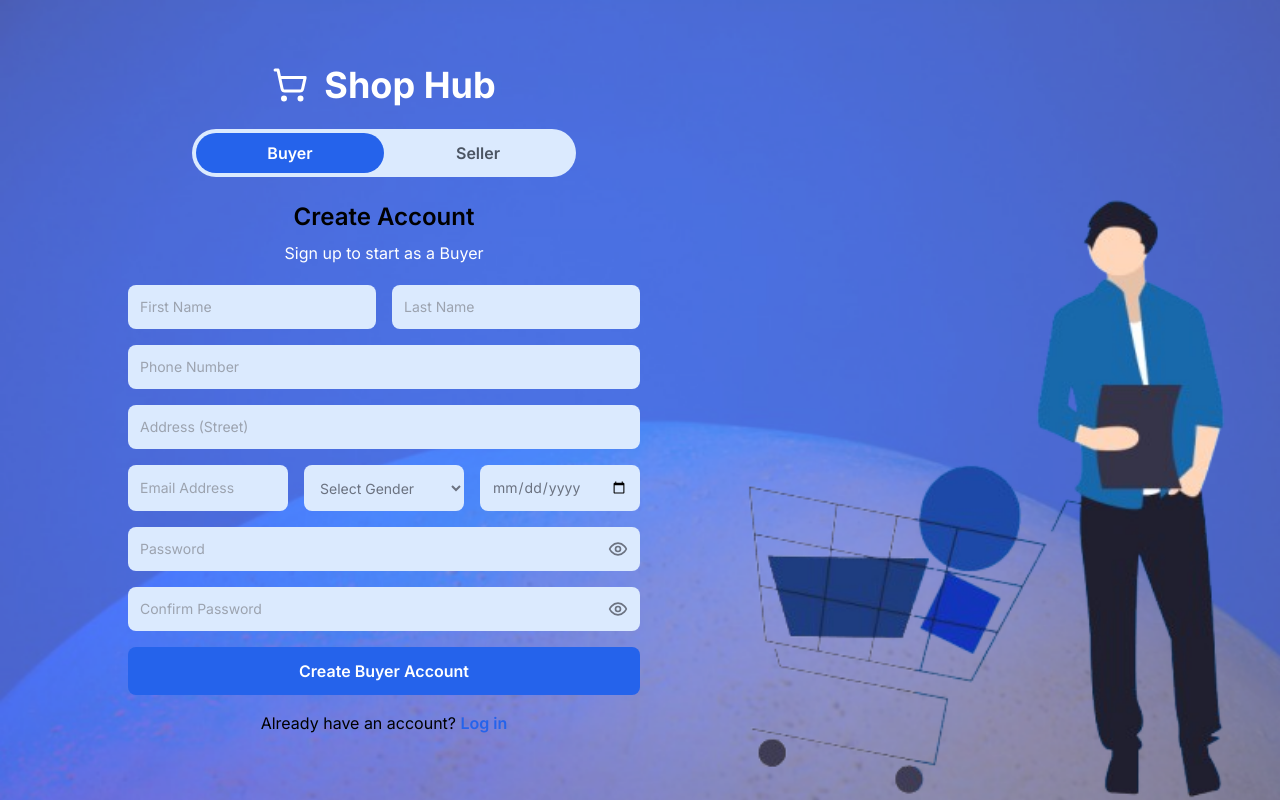
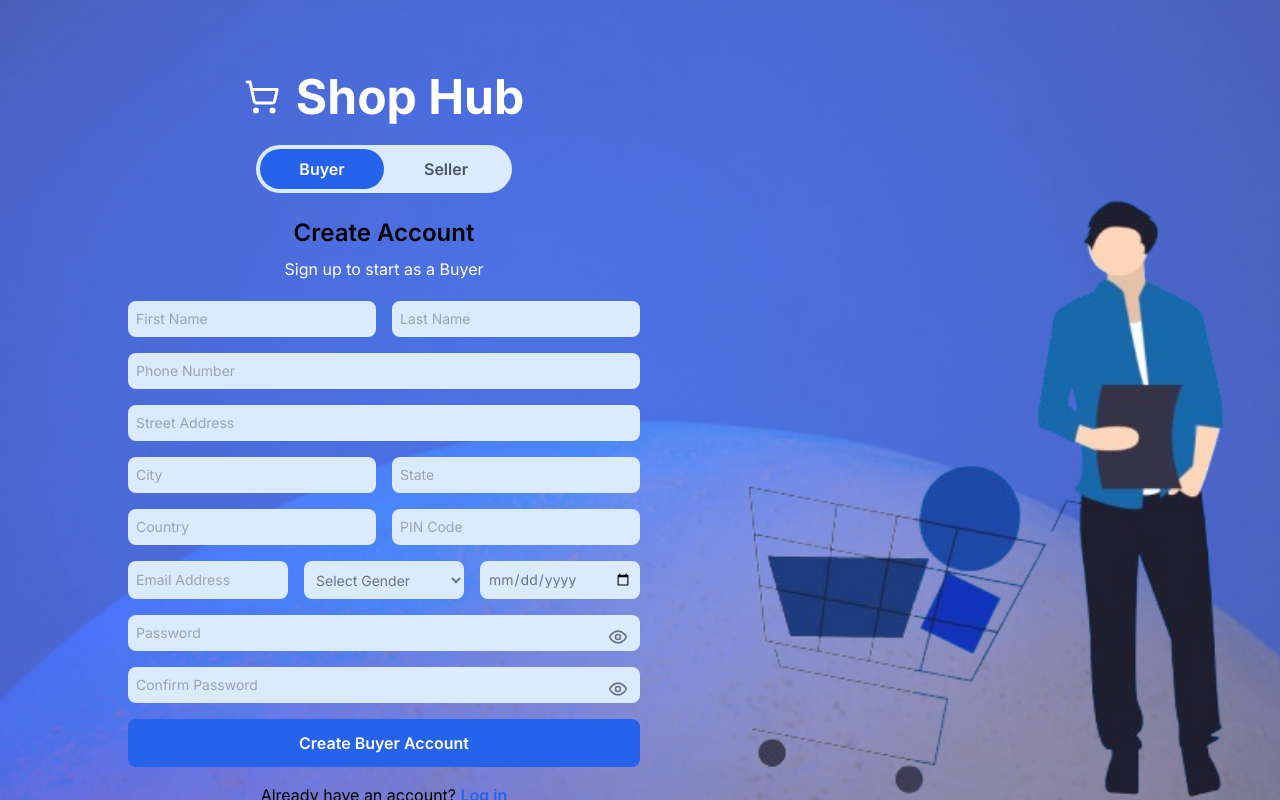
Before and after one commit to alayacruz/E-commerce, a React (Vite) app in the folder frontend/: page / in a window 1280 px wide. Both pictures are taken after a click on the button "Sign up". Built offline with nearby package versions, Linux system fonts and the light colour scheme.

Commit message:
addresses frrontend

```diff
--- a/frontend/src/pages/Login.tsx
+++ b/frontend/src/pages/Login.tsx
@@ -13,11 +13,16 @@ interface FormData {
   firstName: string;
   lastName: string;
   phone: string;
-  address: string;
+  street: string;
+  city: string;
+  state: string;
+  country: string;
+  pin: string;
   gstNumber?: string;
   gender: string;
   dob: string;
 }
+
 
 const LogIn: React.FC = () => {
   const navigate = useNavigate();
@@ -36,7 +41,11 @@ const LogIn: React.FC = () => {
     firstName: "",
     lastName: "",
     phone: "",
-    address: "",
+    street: "",
+    city: "",
+    state: "",
+    country: "",
+    pin: "",
     gstNumber: "",
     gender: "",
     dob: "",
@@ -94,13 +103,19 @@ const LogIn: React.FC = () => {
       const endpoint = "http://localhost:3000/auth/signup"; // Assuming your server route is /auth
 
       // Construct the body based on user type
-      const requestBody = {
+     const requestBody = {
         email: formData.email,
         password: formData.password,
         firstName: formData.firstName,
         lastName: formData.lastName,
-        phoneNum: formData.phone, // Match backend expectation
-        address: { street: formData.address, city: "City", state: "State", country: "Country", pin: "12345" }, // Match backend expectation for object
+        phoneNum: formData.phone,
+        address: {
+          street: formData.street,
+          city: formData.city,
+          state: formData.state,
+          country: formData.country,
+          pin: formData.pin
+        },
         isSeller: isSeller,
         gstNo: isSeller ? formData.gstNumber : undefined,
         gender: !isSeller ? formData.gender : undefined,
@@ -185,7 +200,11 @@ const LogIn: React.FC = () => {
       firstName: "",
       lastName: "",
       phone: "",
-      address: "",
+      street: "",
+      city: "",
+      state: "",
+      country: "",
+      pin: "",
       gender: "",
       dob: "",
       gstNumber: "",
@@ -193,19 +212,19 @@ const LogIn: React.FC = () => {
   };
 
   return (
-    <section className="flex flex-col md:flex-row items-center overflow-hidden justify-center min-h-screen bg-cover bg-center relative text-black"
+    <section className="flex flex-col md:flex-row items-center  overflow-x-hidden  justify-center min-h-9 bg-cover bg-center relative text-black"
     style={{ backgroundImage: `url(${login_hero})`, backgroundSize: 'cover', backgroundRepeat: 'no-repeat', height: '100vh' }}>
       <Toaster position="bottom-right" reverseOrder={false} />
       <div className="relative z-10 flex flex-col md:flex-row items-center justify-center w-full">
         {/* Left side - form */}
-        <div className="relative z-10 flex flex-col justify-center md:w-1/2 w-full h-screen  pl-20 md:pl-32 pr-10 md:pr-0 ml-50">
-          <div className="text-4xl font-bold text-center mb-6 text-white flex justify-center gap-4 items-center">
+        <div className="relative z-10 flex flex-col justify-center md:w-1/2 w-full pt-20  pl-20 md:pl-32 pr-10 md:pr-0 ml-50">
+          <div className="text-5xl font-bold text-center mb-6  text-white flex justify-center gap-4 items-center ">
             <ShoppingCart size={36} />
             Shop Hub
           </div>
 
           {/* Seller/Buyer Toggle */}
-          <div className="flex justify-center bg-blue-100 rounded-full p-1 mb-6 w-3/4 mx-auto">
+          <div className="flex justify-center bg-blue-100 rounded-full p-1 mb-6 w-2/4 mx-auto h-13 ">
             <button
               type="button"
               onClick={() => setIsSeller(false)}
@@ -244,7 +263,7 @@ const LogIn: React.FC = () => {
                   value={formData.firstName}
                   onChange={handleInputChange}
                   required
-                  className="w-full md:w-1/2 p-3 bg-blue-100 rounded-lg focus:outline-none focus:ring-2 focus:ring-blue-500 text-sm"
+                  className="w-full md:w-1/2 p-2 bg-blue-100 rounded-lg focus:outline-none focus:ring-2 focus:ring-blue-500 text-sm"
                 />
                 <input
                   type="text"
@@ -252,7 +271,7 @@ const LogIn: React.FC = () => {
                   placeholder="Last Name"
                   value={formData.lastName}
                   onChange={handleInputChange}
-                  className="w-full md:w-1/2 p-3 bg-blue-100 rounded-lg focus:outline-none focus:ring-2 focus:ring-blue-500 text-sm"
+                  className="w-full md:w-1/2 p-2 bg-blue-100 rounded-lg focus:outline-none focus:ring-2 focus:ring-blue-500 text-sm"
                 />
               </div>
 
@@ -263,18 +282,58 @@ const LogIn: React.FC = () => {
                 value={formData.phone}
                 onChange={handleInputChange}
                 required
-                className="w-full p-3 bg-blue-100 rounded-lg focus:outline-none focus:ring-2 focus:ring-blue-600 text-sm"
+                className="w-full p-2 bg-blue-100 rounded-lg focus:outline-none focus:ring-2 focus:ring-blue-600 text-sm"
               />
 
               <input
                 type="text"
-                name="address"
-                placeholder="Address (Street)"
-                value={formData.address}
+                name="street"
+                placeholder="Street Address"
+                value={formData.street}
                 onChange={handleInputChange}
                 required
-                className="w-full p-3 bg-blue-100 rounded-lg focus:outline-none focus:ring-2 focus:ring-blue-600 text-sm"
+                className="w-full p-2 bg-blue-100 rounded-lg focus:outline-none focus:ring-2 focus:ring-blue-600 text-sm"
               />
+              <div className="flex flex-col md:flex-row space-y-4 md:space-y-0 md:space-x-4">
+                <input
+                  type="text"
+                  name="city"
+                  placeholder="City"
+                  value={formData.city}
+                  onChange={handleInputChange}
+                  required
+                  className="w-full md:w-1/2 p-2 bg-blue-100 rounded-lg focus:outline-none focus:ring-2 focus:ring-blue-500 text-sm"
+                />
+                <input
+                  type="text"
+                  name="state"
+                  placeholder="State"
+                  value={formData.state}
+                  onChange={handleInputChange}
+                  required
+                  className="w-full md:w-1/2 p-2 bg-blue-100 rounded-lg focus:outline-none focus:ring-2 focus:ring-blue-500 text-sm"
+                />
+              </div>
+              <div className="flex flex-col md:flex-row space-y-4 md:space-y-0 md:space-x-4">
+                <input
+                  type="text"
+                  name="country"
+                  placeholder="Country"
+                  value={formData.country}
+                  onChange={handleInputChange}
+                  required
+                  className="w-full md:w-1/2 p-2 bg-blue-100 rounded-lg focus:outline-none focus:ring-2 focus:ring-blue-500 text-sm"
+                />
+                <input
+                  type="text"
+                  name="pin"
+                  placeholder="PIN Code"
+                  value={formData.pin}
+                  onChange={handleInputChange}
+                  required
+                  className="w-full md:w-1/2 p-2 bg-blue-100 rounded-lg focus:outline-none focus:ring-2 focus:ring-blue-500 text-sm"
+                />
+              </div>
             </>
           )}
 
@@ -290,14 +349,14 @@ const LogIn: React.FC = () => {
                   value={formData.email}
                   onChange={handleInputChange}
                   required
-                  className="w-full md:w-1/3 p-3 bg-blue-100 rounded-lg focus:outline-none focus:ring-2 focus:ring-blue-500 text-sm"
+                  className="w-full md:w-1/3 p-2 bg-blue-100 rounded-lg focus:outline-none focus:ring-2 focus:ring-blue-500 text-sm"
                 />
                 <select
                   name="gender"
                   value={formData.gender}
                   onChange={handleSelectChange}
                   required
-                  className="w-full md:w-1/3 p-3 bg-blue-100 rounded-lg focus:outline-none focus:ring-2 focus:ring-blue-600 text-sm text-gray-500"
+                  className="w-full md:w-1/3 p-2 bg-blue-100 rounded-lg focus:outline-none focus:ring-2 focus:ring-blue-600 text-sm text-gray-500"
                 >
                   <option value="" disabled>Select Gender</option>
                   <option value="male">Male</option>
@@ -311,7 +370,7 @@ const LogIn: React.FC = () => {
                   value={formData.dob}
                   onChange={handleInputChange}
                   required
-                  className="w-full md:w-1/3 p-3 bg-blue-100 rounded-lg focus:outline-none focus:ring-2 focus:ring-blue-500 text-sm text-gray-500"
+                  className="w-full md:w-1/3 p-2 bg-blue-100 rounded-lg focus:outline-none focus:ring-2 focus:ring-blue-500 text-sm text-gray-500"
                 />
               </>
             )}
@@ -326,7 +385,7 @@ const LogIn: React.FC = () => {
                   value={formData.email}
                   onChange={handleInputChange}
                   required
-                  className="w-full md:w-1/2 p-3 bg-blue-100 rounded-lg focus:outline-none focus:ring-2 focus:ring-blue-500 text-sm"
+                  className="w-full md:w-1/2 p-2 bg-blue-100 rounded-lg focus:outline-none focus:ring-2 focus:ring-blue-500 text-sm"
                 />
                 <input
                   type="text"
@@ -335,7 +394,7 @@ const LogIn: React.FC = () => {
                   value={formData.gstNumber || ""}
                   onChange={handleInputChange}
                   required
-                  className="w-full md:w-1/2 p-3 bg-blue-100 rounded-lg focus:outline-none focus:ring-2 focus:ring-blue-500 text-sm"
+                  className="w-full md:w-1/2 p-2 bg-blue-100 rounded-lg focus:outline-none focus:ring-2 focus:ring-blue-500 text-sm"
                 />
               </>
             )}
@@ -349,7 +408,7 @@ const LogIn: React.FC = () => {
                 value={formData.email}
                 onChange={handleInputChange}
                 required
-                className="w-full p-3 bg-blue-100 rounded-lg focus:outline-none focus:ring-2 focus:ring-blue-500 text-sm"
+                className="w-full p-2 bg-blue-100 rounded-lg focus:outline-none focus:ring-2 focus:ring-blue-500 text-sm"
               />
             )}
           </div>
@@ -365,7 +424,7 @@ const LogIn: React.FC = () => {
               value={formData.password}
               onChange={handleInputChange}
               required
-              className="w-full p-3 bg-blue-100 rounded-lg focus:outline-none focus:ring-2 focus:ring-blue-600 text-sm"
+              className="w-full p-2 bg-blue-100 rounded-lg focus:outline-none focus:ring-2 focus:ring-blue-600 text-sm"
             />
             <button
               type="button"
@@ -386,7 +445,7 @@ const LogIn: React.FC = () => {
                 value={formData.confirmPassword}
                 onChange={handleInputChange}
                 required
-                className="w-full p-3 bg-blue-100 rounded-lg focus:outline-none focus:ring-2 focus:ring-blue-600 text-sm"
+                className="w-full p-2 bg-blue-100 rounded-lg focus:outline-none focus:ring-2 focus:ring-blue-600 text-sm"
               />
               <button
                 type="button"
@@ -424,6 +483,7 @@ const LogIn: React.FC = () => {
       </div>
 
 {/* Right side - image */}
+
         <div className="hidden md:block md:w-1/2 h-screen p-0 m-0 relative">
           <img
             src={LoginHero}
```
Also changed, not shown: 1 other file (tests, documents, lock files or other folders).
